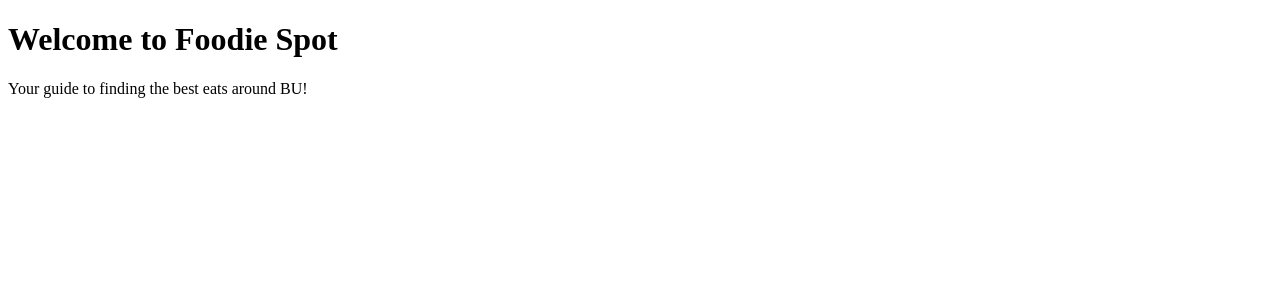
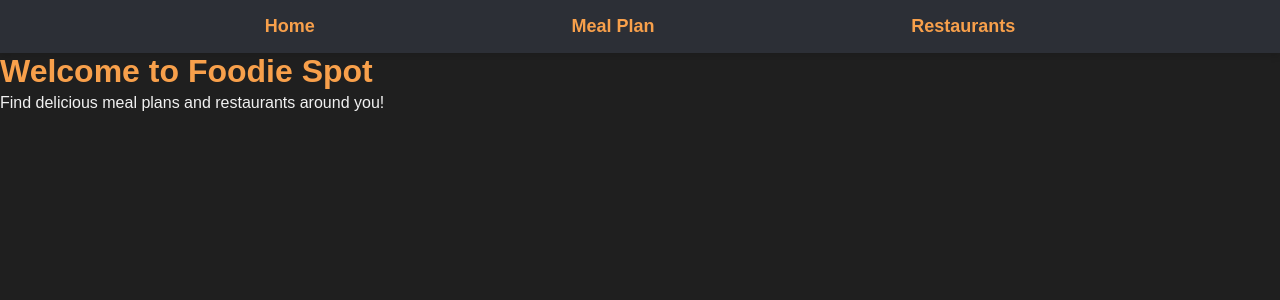
Before and after one commit to Amyat103/391_final_project, a React (Vite) app in the folder foodie-spot/: page / in a window 1280 px wide. Shown: the top 300 px of the page. Built offline with nearby package versions, Linux system fonts and the light colour scheme.

Commit message:
add meal-plan page and nav bar

```diff
--- a/foodie-spot/src/App.tsx
+++ b/foodie-spot/src/App.tsx
@@ -1,15 +1,22 @@
+import React from "react";
 import { createBrowserRouter, RouterProvider, Routes, Route } from "react-router-dom";
 import Home from "./pages/Home";
 import MealPlan from "./pages/MealPlan";
 import Restaurants from "./pages/Restaurants";
+import Navbar from "./components/Navbar"; //
+import GlobalStyle from './components/GlobalStyle'; // Import GlobalStyle
 
 function Root() {
   return (
-    <Routes>
-      <Route path="/*" element={<Home />} />
-      <Route path="/meal-plan/*" element={<MealPlan />} />
-      <Route path="/restaurants/*" element={<Restaurants />} />
-    </Routes>
+    <div>
+      <GlobalStyle /> {/* Apply global styles */}
+      <Navbar /> {/* Add Navbar here */}
+      <Routes>
+        <Route path="/" element={<Home />} />
+        <Route path="/meal-plan" element={<MealPlan />} />
+        <Route path="/restaurants" element={<Restaurants />} />
+      </Routes>
+    </div>
   );
 }
 
--- /dev/null
+++ b/foodie-spot/src/components/GlobalStyle.ts
@@ -0,0 +1,30 @@
+import { createGlobalStyle } from 'styled-components';
+
+const GlobalStyle = createGlobalStyle`
+  * {
+    margin: 0;
+    padding: 0;
+    box-sizing: border-box;
+  }
+
+  body {
+    font-family: 'Arial', sans-serif;
+    background-color: #1f1f1f; /* Dark background for the app */
+    color: #f1f1f1; /* Light text color for contrast */
+  }
+
+  h1, h2, h3 {
+    color: #f8a04b; /* Orange headers */
+  }
+
+  a {
+    text-decoration: none;
+    color: inherit;
+  }
+
+  p {
+    line-height: 1.6;
+  }
+`;
+
+export default GlobalStyle;
--- /dev/null
+++ b/foodie-spot/src/components/Navbar.tsx
@@ -0,0 +1,55 @@
+import React from 'react';
+import { Link } from 'react-router-dom';
+import styled from 'styled-components';
+
+// Styled components for the navbar
+const Nav = styled.nav`
+  background-color: #2c2f36; /* Dark background */
+  padding: 1rem 2rem;
+  box-shadow: 0 4px 6px rgba(0, 0, 0, 0.1);
+`;
+
+const NavList = styled.ul`
+  list-style-type: none;
+  display: flex;
+  justify-content: space-evenly;
+  margin: 0;
+  padding: 0;
+`;
+
+const NavItem = styled.li`
+  margin: 0 1.5rem;
+`;
+
+const NavLink = styled(Link)`
+  color: #f8a04b; /* Orange color */
+  text-decoration: none;
+  font-size: 18px;
+  font-weight: bold;
+  transition: color 0.3s, transform 0.3s;
+
+  &:hover {
+    color: #f2b56e; /* Lighter orange */
+    transform: scale(1.1); /* Slightly enlarge the text */
+  }
+`;
+
+const Navbar: React.FC = () => {
+  return (
+    <Nav>
+      <NavList>
+        <NavItem>
+          <NavLink to="/">Home</NavLink>
+        </NavItem>
+        <NavItem>
+          <NavLink to="/meal-plan">Meal Plan</NavLink>
+        </NavItem>
+        <NavItem>
+          <NavLink to="/restaurants">Restaurants</NavLink>
+        </NavItem>
+      </NavList>
+    </Nav>
+  );
+};
+
+export default Navbar;
--- a/foodie-spot/src/pages/Home.tsx
+++ b/foodie-spot/src/pages/Home.tsx
@@ -1,10 +1,10 @@
-import React from "react";
+import React from 'react';
 
 const Home: React.FC = () => {
   return (
     <div>
       <h1>Welcome to Foodie Spot</h1>
-      <p>Your guide to finding the best eats around BU!</p>
+      <p>Find delicious meal plans and restaurants around you!</p>
     </div>
   );
 };
--- a/foodie-spot/src/pages/MealPlan.tsx
+++ b/foodie-spot/src/pages/MealPlan.tsx
@@ -1,4 +1,5 @@
 import React, { useEffect, useState } from "react";
+import styled from "styled-components";
 
 interface Meal {
   id: number;
@@ -9,6 +10,102 @@ interface Meal {
   sourceUrl: string;
 }
 
+// Styled components
+const MealPlanContainer = styled.div`
+  padding: 2rem;
+  text-align: center;
+  background-color: #1f1f1f; /* Dark background */
+  color: #f1f1f1; /* Light text color */
+  width: 60%;
+  margin: auto;
+
+  @media (max-width: 768px) {
+    padding: 1rem;
+  }
+`;
+
+const MealCard = styled.div`
+  background-color: #2c2f36; /* Dark background for meal card */
+  border-radius: 10px;
+  box-shadow: 0 4px 6px rgba(0, 0, 0, 0.3);
+  padding: 1rem;
+  margin: 1.5rem 0;
+  color: #f1f1f1;
+  transition: transform 0.3s, box-shadow 0.3s;
+  display: inline-block;
+  width: 30%;
+  margin: 1.5rem;
+
+  &:hover {
+    transform: scale(1.05);
+    box-shadow: 0 6px 10px rgba(0, 0, 0, 0.4);
+  }
+
+  @media (max-width: 768px) {
+    width: 100%;
+    margin: 1rem 0;
+  }
+`;
+
+const MealImage = styled.img`
+  max-width: 70%;
+  height: auto;
+  border-radius: 10px;
+  margin-bottom: 1rem;
+
+  @media (max-width: 768px) {
+    max-height: 150px;
+  }
+`;
+
+const MealTitle = styled.h3`
+  color: #f8a04b; /* Orange color */
+  font-size: 1.2rem;
+  margin-bottom: 0.5rem;
+
+  @media (max-width: 768px) {
+    font-size: 1rem;
+  }
+`;
+
+const MealDetails = styled.p`
+  font-size: 0.9rem;
+  margin-bottom: 1rem;
+
+  @media (max-width: 768px) {
+    font-size: 0.8rem;
+  }
+`;
+
+const MealLink = styled.a`
+  color: #f8a04b; /* Orange color */
+  text-decoration: none;
+  font-weight: bold;
+  transition: color 0.3s;
+
+  &:hover {
+    color: #f2b56e; /* Lighter orange */
+  }
+`;
+
+const LoadingText = styled.p`
+  font-size: 1.2rem;
+  color: #f8a04b; /* Orange color */
+
+  @media (max-width: 768px) {
+    font-size: 1rem;
+  }
+`;
+
+const ErrorText = styled.p`
+  font-size: 1.2rem;
+  color: red;
+
+  @media (max-width: 768px) {
+    font-size: 1rem;
+  }
+`;
+
 const MealPlan: React.FC = () => {
   const [meals, setMeals] = useState<Meal[]>([]);
   const [loading, setLoading] = useState<boolean>(true);
@@ -16,7 +113,7 @@ const MealPlan: React.FC = () => {
 
   useEffect(() => {
     const fetchMealPlan = async () => {
-    const apiKey = import.meta.env.VITE_TRUC_SPOONACULAR_API_KEY
+      const apiKey = import.meta.env.VITE_TRUC_SPOONACULAR_API_KEY;
       if (!apiKey) {
         setError("API key not found. Please check your environment variables.");
         setLoading(false);
@@ -42,25 +139,30 @@ const MealPlan: React.FC = () => {
     fetchMealPlan();
   }, []);
 
-  if (loading) return <p>Loading...</p>;
-  if (error) return <p>Error: {error}</p>;
+  if (loading) return <LoadingText>Loading...</LoadingText>;
+  if (error) return <ErrorText>Error: {error}</ErrorText>;
 
   return (
-    <div>
+    <MealPlanContainer>
       <h2>Today's Meal Plan</h2>
       <div className="meal-plan">
         {meals.map((meal) => (
-          <div key={meal.id} className="meal-card">
-            <h3>{meal.title}</h3>
-            <p>Ready in: {meal.readyInMinutes} minutes</p>
-            <p>Servings: {meal.servings}</p>
-            <a href={meal.sourceUrl} target="_blank" rel="noopener noreferrer">
+          <MealCard key={meal.id}>
+            <MealImage
+              src={`https://spoonacular.com/recipeImages/${meal.id}-556x370.${meal.imageType}`}
+              alt={meal.title}
+            />
+            <MealTitle>{meal.title}</MealTitle>
+            <MealDetails>
+              Ready in: {meal.readyInMinutes} minutes | Servings: {meal.servings}
+            </MealDetails>
+            <MealLink href={meal.sourceUrl} target="_blank" rel="noopener noreferrer">
               View Recipe
-            </a>
-          </div>
+            </MealLink>
+          </MealCard>
         ))}
       </div>
-    </div>
+    </MealPlanContainer>
   );
 };
 
```
Also changed, not shown: 1 other file (tests, documents, lock files or other folders).
